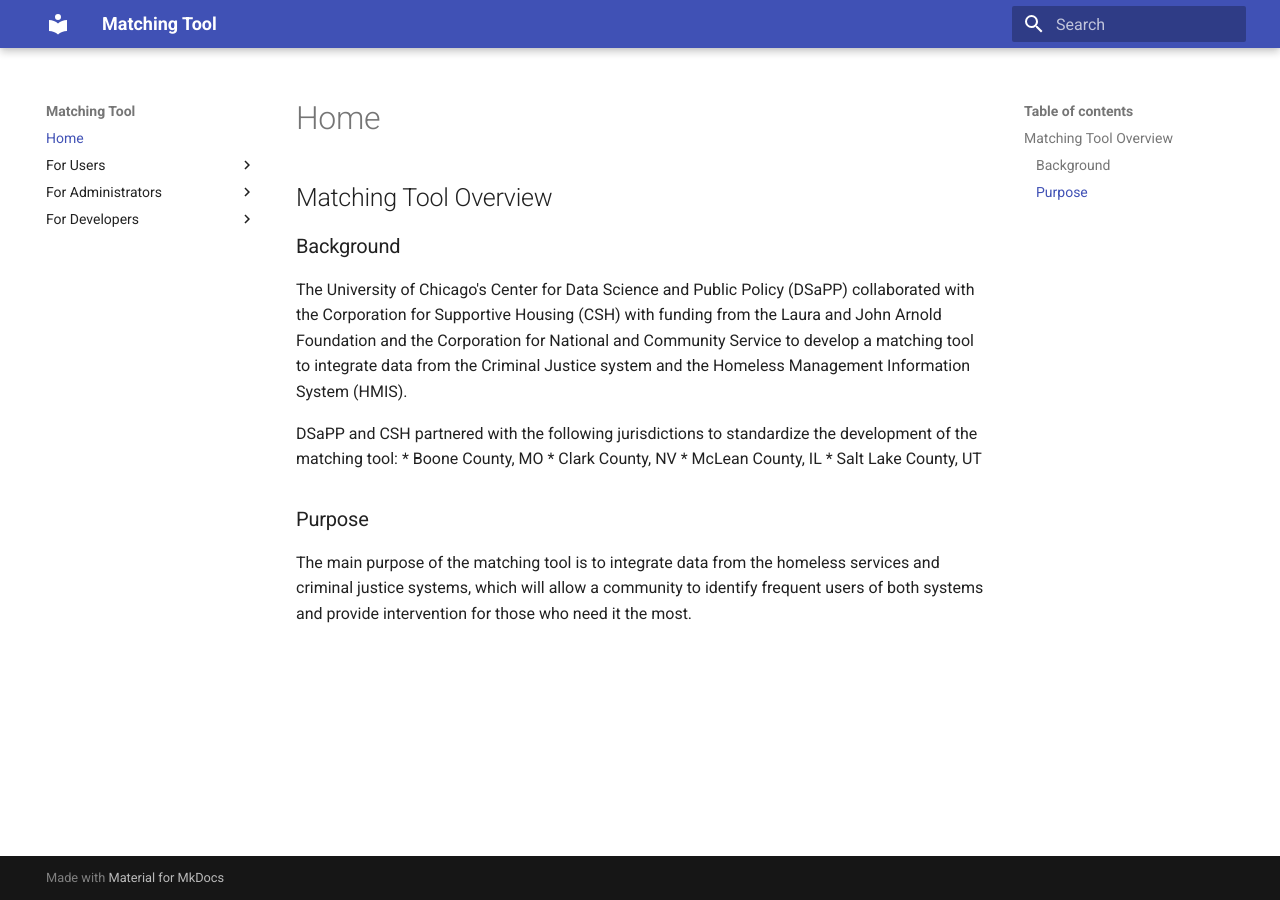
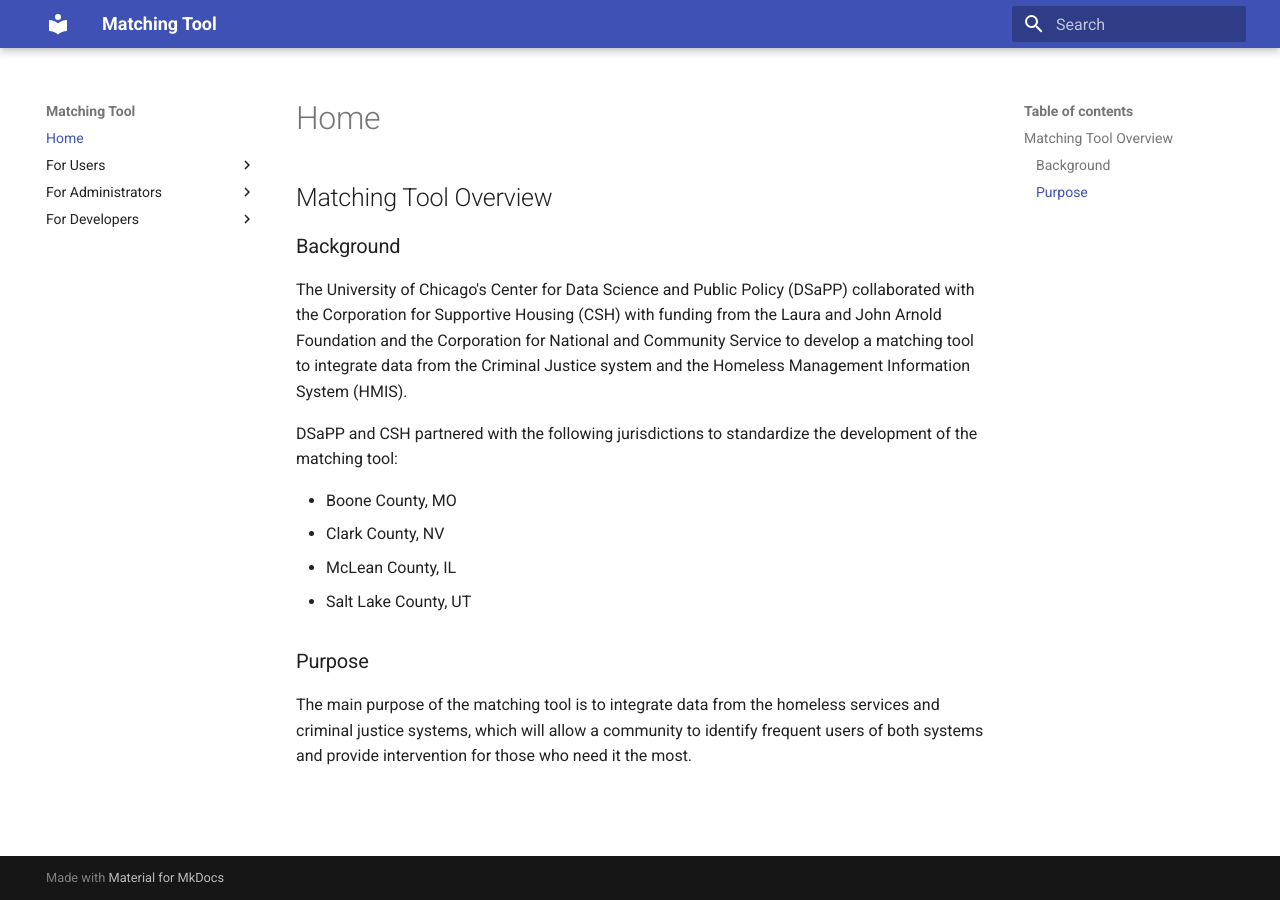
Before and after one commit to dssg/matching-tool, an MkDocs documentation site: the page built from docs/sources/index.md, in a window 1280 px wide. Built offline with MkDocs 1.6.1 and Material for MkDocs 9.7.7, drawn with Linux system fonts in a browser that asks for light colours; old or Windows-style settings are respelled for this version of MkDocs.

Commit message:
makedocs compatible bullets

```diff
--- a/docs/sources/index.md
+++ b/docs/sources/index.md
@@ -4,10 +4,11 @@
 The University of Chicago's Center for Data Science and Public Policy (DSaPP) collaborated with the Corporation for Supportive Housing (CSH) with funding from the Laura and John Arnold Foundation and the Corporation for National and Community Service to develop a matching tool to integrate data from the Criminal Justice system and the Homeless Management Information System (HMIS).
 
 DSaPP and CSH partnered with the following jurisdictions to standardize the development of the matching tool:
-* Boone County, MO
-* Clark County, NV
-* McLean County, IL
-* Salt Lake County, UT
+
+ - Boone County, MO
+ - Clark County, NV
+ - McLean County, IL
+ - Salt Lake County, UT
 
 ## Purpose
 The main purpose of the matching tool is to integrate data from the homeless services and criminal justice systems, which will allow a community to identify frequent users of both systems and provide intervention for those who need it the most.
```
